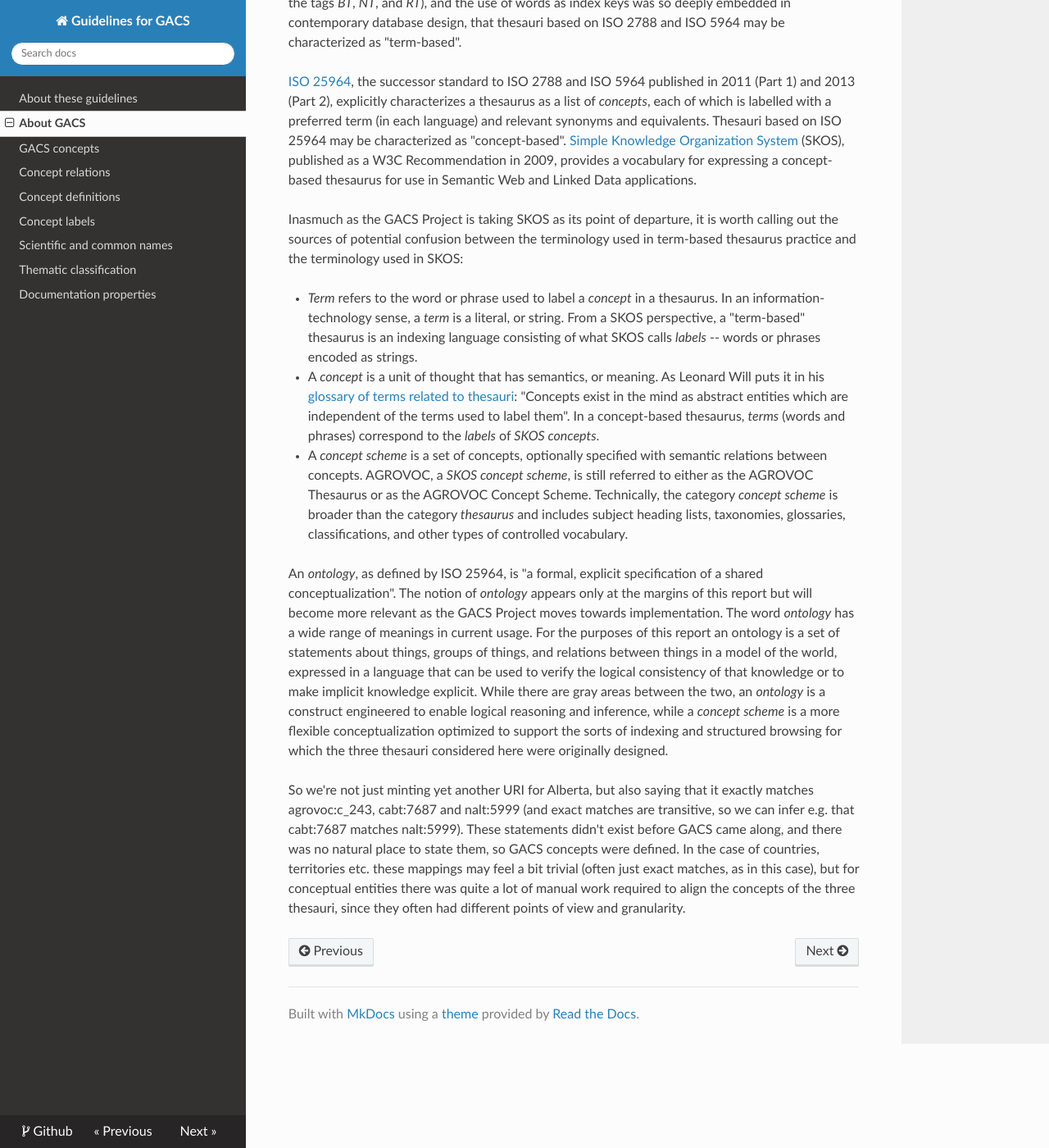
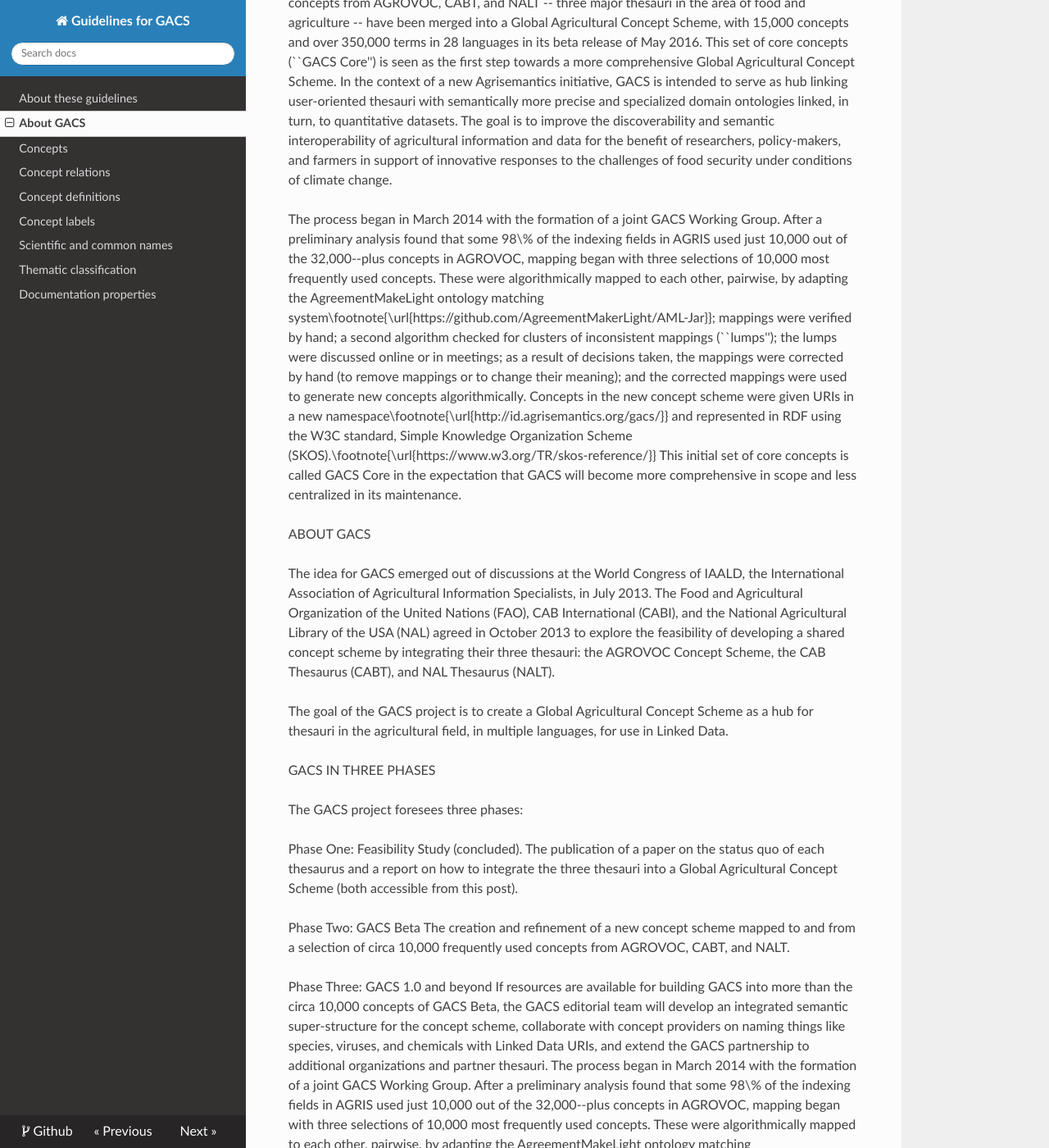
Before and after one commit to agrisemantics/gacs-qip, an MkDocs documentation site: the page built from docs/gacs.md, in a window 1280 px wide and 1400 px high, scrolled down 757 px. Shown: the whole window at 82% size. Built offline with MkDocs 1.6.1, drawn with Linux system fonts in a browser that asks for light colours; nearby versions of some CDN libraries; old or Windows-style settings are respelled for this version of MkDocs; some of the changed text lies outside the part shown.

Commit message:
editing website

```diff
--- a/docs/gacs.md
+++ b/docs/gacs.md
@@ -21,72 +21,6 @@
 
 UAT-classified version of CAB Thesaurus
 
-AGROVOC (created in 1982), CAB Thesaurus (1983), and NAL Thesaurus (2002) were
-designed in conformance with the thesaurus practice of their day as laid down
-in the [ISO
-2788](http://www.iso.org/iso/iso_catalogue/catalogue_tc/catalogue_detail.htm?csnumber=7776)
-standard for monolingual thesauri (1974) and the [ISO
-5964](http://www.iso.org/iso/iso_catalogue/catalogue_tc/catalogue_detail.htm?csnumber=12159)
-standard for multilingual thesauri (1985).  In ISO 2788 and ISO 5964, the
-primary entity of interest is the *term* -- a word or phrase with a specified
-semantic relationship to other *terms*.  The inherent ambiguity between index
-*terms* and the *concepts* underlying those *terms* was acknowledged in the
-1986 revision of ISO 2788.  However, the notions of *broader term*, *narrower
-term*, and *related term* were so deeply embedded in thesaurus practice (as the
-tags *BT*, *NT*, and *RT*), and the use of words as index keys was so deeply
-embedded in contemporary database design, that thesauri based on ISO 2788 and
-ISO 5964 may be characterized as "term-based".
-
-[ISO
-25964](http://www.iso.org/iso/home/store/catalogue_ics/catalogue_detail_ics.htm?csnumber=53657),
-the successor standard to ISO 2788 and ISO 5964 published in 2011 (Part 1) and
-2013 (Part 2), explicitly characterizes a thesaurus as a list of *concepts*,
-each of which is labelled with a preferred term (in each language) and relevant
-synonyms and equivalents.  Thesauri based on ISO 25964 may be characterized as
-"concept-based".  [Simple Knowledge Organization
-System](http://www.w3.org/TR/skos-reference/) (SKOS), published as a W3C
-Recommendation in 2009, provides a vocabulary for expressing a concept-based
-thesaurus for use in Semantic Web and Linked Data applications.
-
-Inasmuch as the GACS Project is taking SKOS as its point of departure, it is
-worth calling out the sources of potential confusion between the terminology
-used in term-based thesaurus practice and the terminology used in SKOS:
-
-* *Term* refers to the word or phrase used to label a *concept* in a thesaurus.
-  In an information-technology sense, a *term* is a literal, or string.  From a
-  SKOS perspective, a "term-based" thesaurus is an indexing
-  language consisting of what SKOS calls *labels* -- words or phrases
-  encoded as strings.
-
-* A *concept* is a unit of thought that has semantics, or meaning.  As Leonard
-  Will puts it in his [glossary of terms related to
-  thesauri](http://www.willpowerinfo.co.uk/glossary.htm): "Concepts exist in
-  the mind as abstract entities which are independent of the terms used to
-  label them".  In a concept-based thesaurus, *terms* (words and phrases)
-  correspond to the *labels* of *SKOS concepts*.
-
-* A *concept scheme* is a set of concepts, optionally specified with
-  semantic relations between concepts.  AGROVOC, a *SKOS concept scheme*,
-  is still referred to either as the AGROVOC Thesaurus or as the AGROVOC
-  Concept Scheme.  Technically, the category *concept scheme* is
-  broader than the category *thesaurus* and includes subject heading lists,
-  taxonomies, glossaries, classifications, and other types of controlled
-  vocabulary.
-
-An *ontology*, as defined by ISO 25964, is "a formal, explicit specification of
-a shared conceptualization".  The notion of *ontology* appears only at the
-margins of this report but will become more relevant as the GACS Project moves
-towards implementation.  The word *ontology* has a wide range of meanings in
-current usage.  For the purposes of this report an ontology is a set of
-statements about things, groups of things, and relations between things in a
-model of the world, expressed in a language that can be used to verify the
-logical consistency of that knowledge or to make implicit knowledge explicit.
-While there are gray areas between the two, an *ontology* is a construct
-engineered to enable logical reasoning and inference, while a *concept scheme*
-is a more flexible conceptualization optimized to support the sorts of indexing
-and structured browsing for which the three thesauri considered here were
-originally designed.
-
 So we're not just minting yet another URI for Alberta, but also saying
 that it exactly matches agrovoc:c_243, cabt:7687 and nalt:5999 (and
 exact matches are transitive, so we can infer e.g. that cabt:7687
@@ -97,3 +31,71 @@
 for conceptual entities there was quite a lot of manual work required to
 align the concepts of the three thesauri, since they often had different
 points of view and granularity.
+The most frequently used concepts from AGROVOC, CABT, and NALT -- three major
+thesauri in the area of food and agriculture -- have been merged into a Global
+Agricultural Concept Scheme, with 15,000 concepts and over 350,000 terms in 28
+languages in its beta release of May 2016.  This set of core concepts (``GACS
+Core'') is seen as the first step towards a more comprehensive Global
+Agricultural Concept Scheme.  In the context of a new Agrisemantics initiative,
+GACS is intended to serve as hub linking user-oriented thesauri with
+semantically more precise and specialized domain ontologies linked, in turn, to
+quantitative datasets.  The goal is to improve the discoverability and semantic
+interoperability of agricultural information and data for the benefit of
+researchers, policy-makers, and farmers in support of innovative responses to
+the challenges of food security under conditions of climate change.
+
+The process began in March 2014 with the formation of a joint GACS Working
+Group.  After a preliminary analysis found that some 98\% of the indexing
+fields in AGRIS used just 10,000 out of the 32,000--plus concepts in AGROVOC,
+mapping began with three selections of 10,000 most frequently used concepts.
+These were algorithmically mapped to each other, pairwise, by adapting the
+AgreementMakeLight ontology matching
+system\footnote{\url{https://github.com/AgreementMakerLight/AML-Jar}}; mappings
+were verified by hand; a second algorithm checked for clusters of inconsistent
+mappings (``lumps''); the lumps were discussed online or in meetings; as a
+result of decisions taken, the mappings were corrected by hand (to remove
+mappings or to change their meaning); and the corrected mappings were used to
+generate new concepts algorithmically.  Concepts in the new concept scheme were
+given URIs in a new namespace\footnote{\url{http://id.agrisemantics.org/gacs/}}
+and represented in RDF using the W3C standard, Simple Knowledge Organization
+Scheme (SKOS).\footnote{\url{https://www.w3.org/TR/skos-reference/}}  This
+initial set of core concepts is called GACS Core in the expectation that GACS
+will become more comprehensive in scope and less centralized in its
+maintenance.
+
+ABOUT GACS
+
+The idea for GACS emerged out of discussions at the World Congress of IAALD, the International Association of Agricultural Information Specialists, in July 2013. The Food and Agricultural Organization of the United Nations (FAO), CAB International (CABI), and the National Agricultural Library of the USA (NAL) agreed in October 2013 to explore the feasibility of developing a shared concept scheme by integrating their three thesauri: the AGROVOC Concept Scheme, the CAB Thesaurus (CABT), and NAL Thesaurus (NALT).
+
+The goal of the GACS project is to create a Global Agricultural Concept Scheme as a hub for thesauri in the agricultural field, in multiple languages, for use in Linked Data.
+
+GACS IN THREE PHASES
+
+The GACS project foresees three phases:
+
+Phase One: Feasibility Study (concluded).
+The publication of a paper on the status quo of each thesaurus and a report on how to integrate the three thesauri into a Global Agricultural Concept Scheme (both accessible from this post).
+
+Phase Two: GACS Beta
+The creation and refinement of a new concept scheme mapped to and from a selection of circa 10,000 frequently used concepts from AGROVOC, CABT, and NALT.
+
+Phase Three: GACS 1.0 and beyond
+If resources are available for building GACS into more than the circa 10,000 concepts of GACS Beta, the GACS editorial team will develop an integrated semantic super-structure for the concept scheme, collaborate with concept providers on naming things like species, viruses, and chemicals with Linked Data URIs, and extend the GACS partnership to additional organizations and partner thesauri.
+The process began in March 2014 with the formation of a joint GACS Working
+Group.  After a preliminary analysis found that some 98\% of the indexing
+fields in AGRIS used just 10,000 out of the 32,000--plus concepts in AGROVOC,
+mapping began with three selections of 10,000 most frequently used concepts.
+These were algorithmically mapped to each other, pairwise, by adapting the
+AgreementMakeLight ontology matching
+system\footnote{\url{https://github.com/AgreementMakerLight/AML-Jar}}; mappings
+were verified by hand; a second algorithm checked for clusters of inconsistent
+mappings (``lumps''); the lumps were discussed online or in meetings; as a
+result of decisions taken, the mappings were corrected by hand (to remove
+mappings or to change their meaning); and the corrected mappings were used to
+generate new concepts algorithmically.  Concepts in the new concept scheme were
+given URIs in a new namespace\footnote{\url{http://id.agrisemantics.org/gacs/}}
+and represented in RDF using the W3C standard, Simple Knowledge Organization
+Scheme (SKOS).\footnote{\url{https://www.w3.org/TR/skos-reference/}}  This
+initial set of core concepts is called GACS Core in the expectation that GACS
+will become more comprehensive in scope and less centralized in its
+maintenance.
--- a/docs/labels.md
+++ b/docs/labels.md
@@ -1,47 +1,24 @@
-A concept scheme, GACS is based on "concepts" -- abstract entities, or
-"units of thought", seen as independent from the natural-language terms used to
-express them.  Concepts are identified with URIs, and these URIs are often
-used to tag resources for purposes of indexing and retrieval.
+In GACS, concepts are labeled with natural-language phrases.  Concept labels,
+or "terms", are preferred or alternative.  Preferred terms can be used as tags
+for subject indexing (as "descriptors").  The precision of term-based indexing
+depends on the uniqueness of the strings used to encode the terms. In
+production environments, for example when thesauri are used in complex
+workflows, it is important that preferred terms also remain stable.
 
-As GACS vocabulary has its origins in three thesauri, it is natural that the
-thesaurus standards concerning concepts and labels along with the SKOS
-Reference guidelines are considered.
+Terms other than preferred terms are non-preferred, or alternative
+("non-descriptors").  Because non-descriptors are used to direct users to
+preferred terms, they are also known as "lead-in-terminology".  In standard
+thesaurus practice, non-descriptors are not used to tag resources for indexing
+and retrieval.
 
-In thesaurus standards, natural-language "terms" are used to express concepts,
-usually in the form of single nouns or noun phrases (e.g., "habitats" or
-"habitat conservation").   According to ISO 25964-1 5.1.1, each term in the
-thesaurus is required to be unique and only represent one concept. In other
-words, if the word "lime" denotes both a fruit and a mineral it is not allowed
-to label the two separate concepts for lime with the same label ("lime") -- the
-labels must be made unique, perhaps by adding parenthetical qualification
-("lime (mineral)") or by unambiguously expressing the concept so that the
-meaning is clear ("lime fruits").
-
-Terms in a thesaurus can be either "preferred terms" or "non-preferred terms".
-
-Terms that are used for subject indexing, "preferred terms", are also known as
-"descriptors". In the decades-old tradition of information-retrieval thesauri,
-resources are tagged for the purposes of indexing and retrieval using
-"preferred terms". The precision of term-based indexing depends on the
-uniqueness of the strings used to encode the terms. In production environments,
-for example when thesauri are used in complex workflows, it is important that
-preferred terms also remain stable.
-
-Terms other than preferred terms are "non-preferred terms", or non-descriptors.
-Because non-descriptors are used to direct users to preferred terms, they are
-also known as "lead-in-terminology".  According to thesaurus standards,
-non-descriptors may not be used to tag resources for indexing and retrieval.
-
-In SKOS, the distinction between preferred and non-preferred terms is expressed
-with the properties skos:prefLabel and skos:altLabel.  In accordance with
-thesaurus practice, the SKOS specification prescribes that a concept not have
+In accordance with thesaurus practice, SKOS prescribes that concepts not have
 two preferred labels in a given language and recommends that preferred labels
 in a given language be unique within the context of a given concept scheme
 (e.g., that no two concepts share the prefLabel "lime"@en).  In accordance with
 the SKOS specification, it is an error if a concept has a same literal both as
 its preferred label and as an alternative label.
 
-In GACS (as approved 2016-02-09):
+In GACS:
 
 1. Preferred labels MUST be unique for the core languages of GACS. That
    is, one concept MUST NOT have the same preferred label as another
@@ -65,6 +42,3 @@
 6. Alternate labels SHOULD be unique for the other (non-core) languages
    of GACS. That is, one concept SHOULD NOT have the same alternate label as
    another concept in the same (non-core) language.
-
-Given sufficient resources for translation, labels in all languages should
-ideally follow the restrictions for English, Spanish, and scientific names.
--- a/mkdocs.yml
+++ b/mkdocs.yml
@@ -7,7 +7,7 @@
 pages:
 - About these guidelines: index.md
 - About GACS: gacs.md
-- GACS concepts: concepts.md
+- Concepts: concepts.md
 - Concept relations: relations.md
 - Concept definitions: definitions.md
 - Concept labels: labels.md
```
Also changed, not shown: docs/relations.md (+2 -1 lines), documentation/about_labels.md (added, +42 -0 lines), documentation/gacs_and_thesaurus_standards.md (added, +73 -0 lines), documentation/issues_thematic.md (added, +39 -0 lines).
